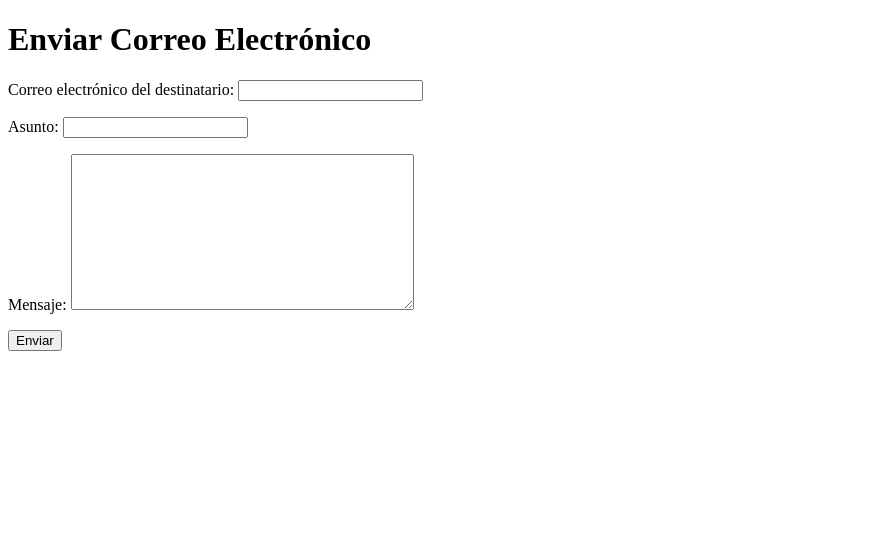
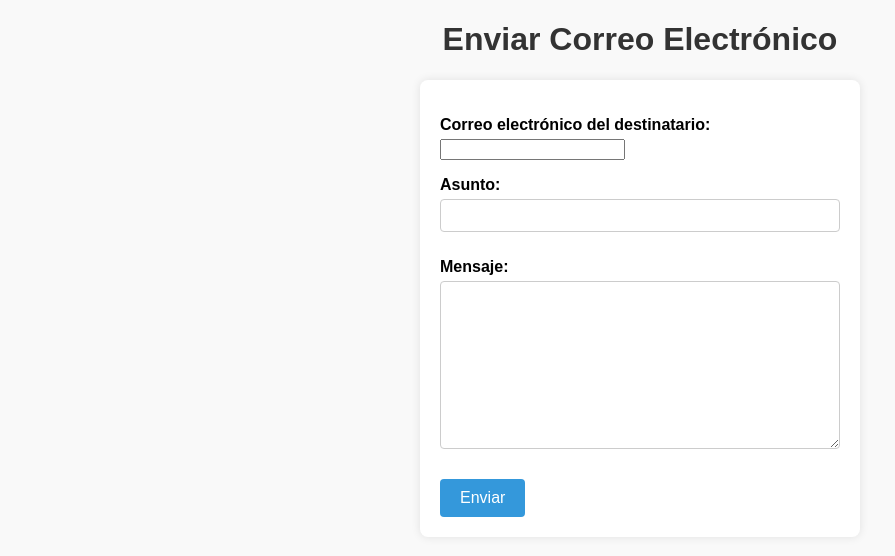
Before and after one commit to sllachod/lab-pweb2-tarea-8-relaciones-pdf-y-emails, a Django app: page /enviar_mail/ in a window 1280 px wide. Shown: the top 556 px of the page, without its empty margins (0-895 px from the left). Run offline with Django 5.2, Linux system fonts and the light colour scheme.

Commit message:
se creando css para cada pagina

```diff
--- /dev/null
+++ b/mysite/static/correo.css
@@ -0,0 +1,54 @@
+/* Archivo: correo.css */
+
+/* Estilos generales */
+body {
+    font-family: Arial, sans-serif; /* Fuente para todo el cuerpo */
+    background-color: #f9f9f9; /* Color de fondo */
+    margin: 0;
+    padding: 0;
+}
+
+h1 {
+    text-align: center; /* Centrar el título */
+    color: #333; /* Color del texto */
+}
+
+form {
+    max-width: 400px; /* Ancho máximo del formulario */
+    margin: 20px auto; /* Centrar el formulario */
+    background-color: #fff; /* Fondo blanco */
+    padding: 20px; /* Espaciado interno */
+    border-radius: 8px; /* Bordes redondeados */
+    box-shadow: 0 0 10px rgba(0,0,0,0.1); /* Sombra suave */
+}
+
+form label {
+    display: block; /* Mostrar etiquetas como bloques */
+    margin-bottom: 5px; /* Margen inferior */
+    font-weight: bold; /* Negrita para las etiquetas */
+}
+
+form input[type="text"],
+form textarea {
+    width: 100%; /* Ancho completo */
+    padding: 8px; /* Espaciado interno */
+    margin-bottom: 10px; /* Margen inferior */
+    border: 1px solid #ccc; /* Borde delgado gris */
+    border-radius: 4px; /* Bordes redondeados */
+    box-sizing: border-box; /* Incluir padding en el ancho */
+}
+
+form button {
+    background-color: #3498db; /* Color de fondo azul */
+    color: #fff; /* Texto blanco */
+    border: none; /* Sin borde */
+    padding: 10px 20px; /* Espaciado interno */
+    cursor: pointer; /* Cursor apuntador */
+    border-radius: 4px; /* Bordes redondeados */
+    font-size: 16px; /* Tamaño de fuente */
+    transition: background-color 0.3s; /* Transición suave para el color de fondo */
+}
+
+form button:hover {
+    background-color: #2980b9; /* Color de fondo azul más oscuro al pasar el cursor */
+}
--- a/mysite/tables/templates/url/email_form.html
+++ b/mysite/tables/templates/url/email_form.html
@@ -4,6 +4,7 @@
 <head>
     <meta charset="UTF-8">
     <title>Enviar Correo Electrónico</title>
+    <link rel="stylesheet" href="{% static 'correo.css' %}">
 </head>
 <body>
     <h1>Enviar Correo Electrónico</h1>
--- a/mysite/tables/templates/url/email_success.html
+++ b/mysite/tables/templates/url/email_success.html
@@ -4,6 +4,7 @@
 <head>
     <meta charset="UTF-8">
     <title>Correo Enviado</title>
+    <link rel="stylesheet" href="{% static 'correo-enviado.css' %}">
 </head>
 <body>
     <h1>Correo Enviado Exitosamente</h1>
```
Also changed, not shown: mysite/static/correo-enviado.css (added, +21 -0 lines), mysite/static/datos.css (added, +69 -0 lines).
